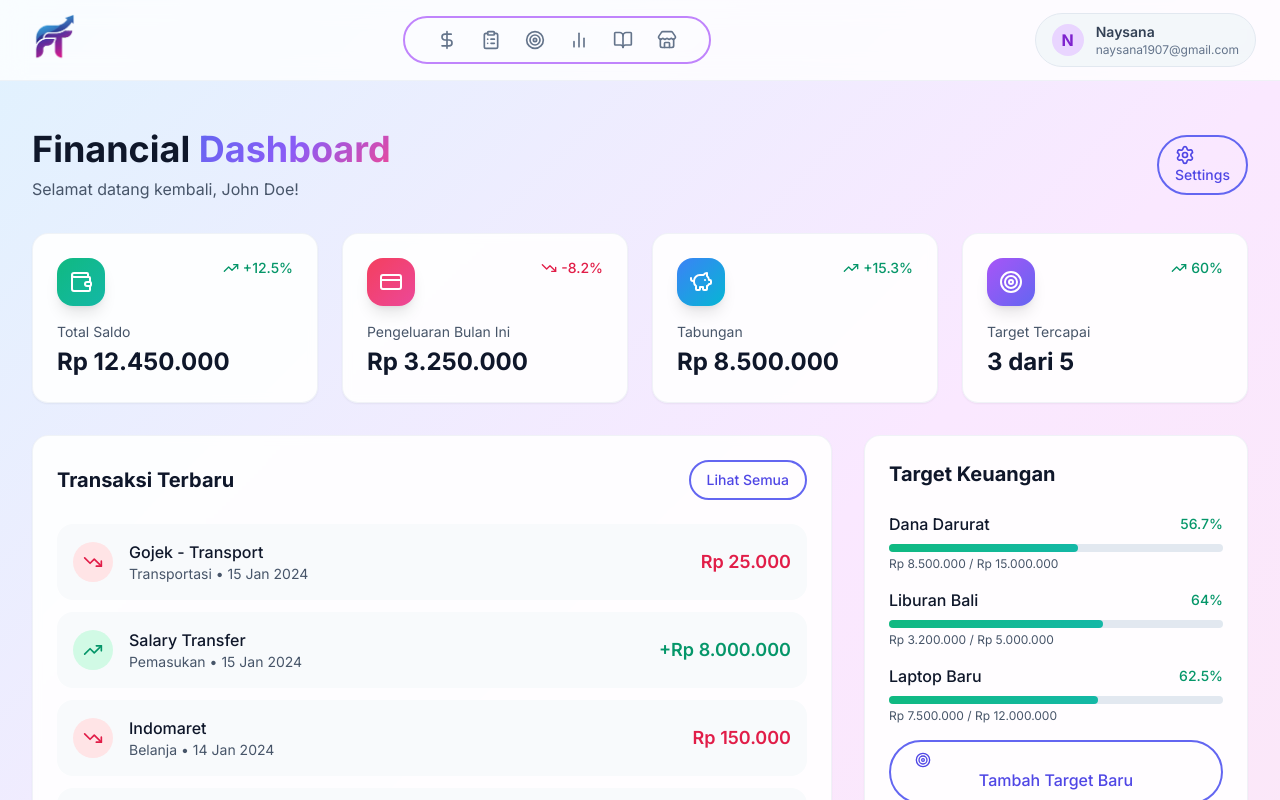
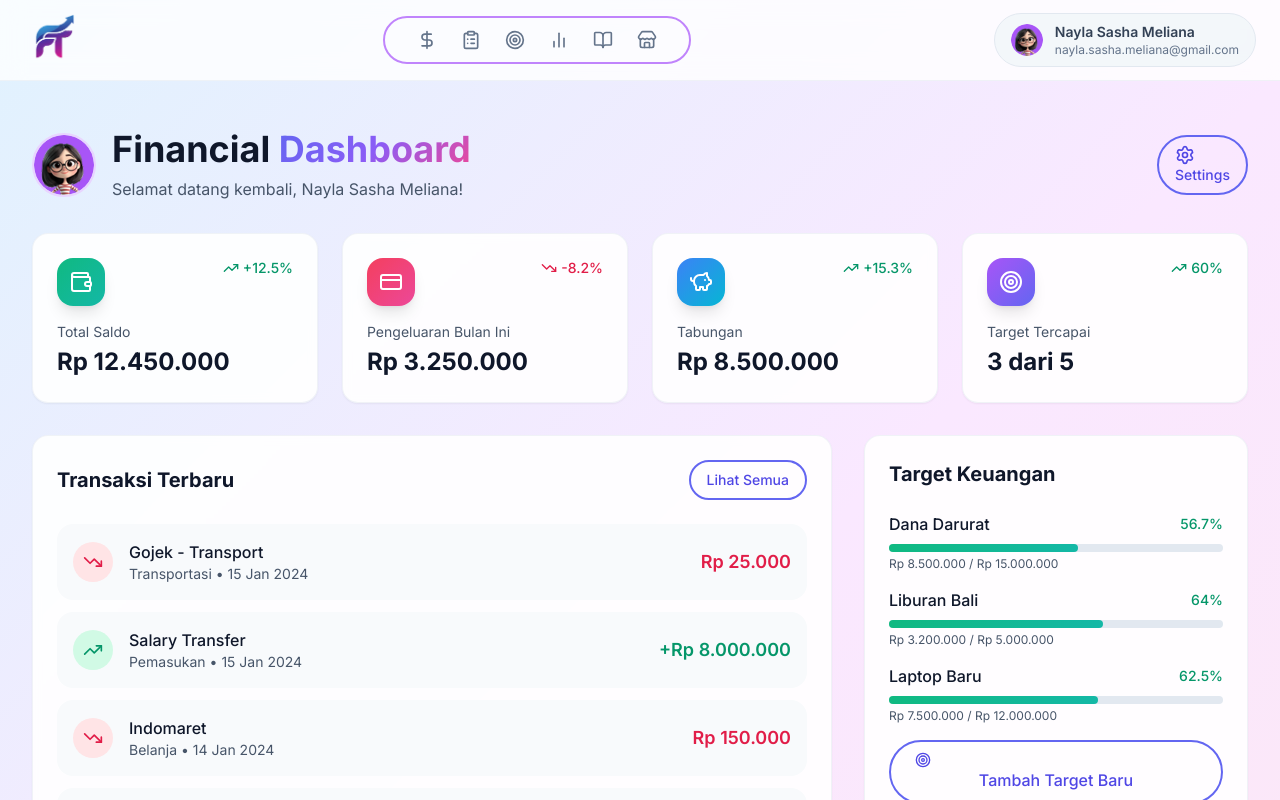
Before and after one commit to TendriZ/FinTrace-Workshop-UI, a React (Vite) app: page /dashboard in a window 1280 px wide. Shown: the top 800 px of the page. Built offline with nearby package versions, Linux system fonts and the light colour scheme.

Commit message:
feat: apply profile image and update user information across dashboard and profile pages

```diff
--- a/src/components/layout/UserHeader.tsx
+++ b/src/components/layout/UserHeader.tsx
@@ -28,10 +28,13 @@ export function UserHeader() {
       </nav>
 
       <div className="flex items-center gap-3 bg-slate-100/80 px-4 py-2 rounded-full border border-slate-200">
-        <div className="w-8 h-8 rounded-full bg-purple-200 flex items-center justify-center text-purple-700 font-bold">N</div>
+        <img
+          src="/images/Photo-Profile-Nayla-Sasha-Meliana.png"
+          alt="Profile"
+          className="w-8 h-8 rounded-full object-cover" />
         <div className="hidden sm:block">
-          <p className="text-sm font-semibold text-slate-700">Naysana</p>
-          <p className="text-xs text-slate-500">naysana1907@gmail.com</p>
+          <p className="text-sm font-semibold text-slate-700">Nayla Sasha Meliana</p>
+          <p className="text-xs text-slate-500">nayla.sasha.meliana@gmail.com</p>
         </div>
       </div>
     </header>
--- a/src/pages/dashboard/DashboardPage.tsx
+++ b/src/pages/dashboard/DashboardPage.tsx
@@ -140,11 +140,17 @@ export function DashboardPage() {
       <div className="container-1280 px-4 sm:px-6 lg:px-8 py-12">
         {/* Header */}
         <div className="flex items-center justify-between mb-8">
-          <div>
-            <h1 className="text-3xl md:text-4xl font-bold text-slate-900 mb-2">
-              Financial <span className="gradient-text">Dashboard</span>
-            </h1>
-            <p className="text-slate-600">Selamat datang kembali, John Doe!</p>
+          <div className="flex items-center gap-4">
+            <img
+              src="/images/Photo-Profile-Nayla-Sasha-Meliana.png"
+              alt="Profile"
+              className="w-16 h-16 rounded-full object-cover border-2 border-purple-200" />
+            <div>
+              <h1 className="text-3xl md:text-4xl font-bold text-slate-900 mb-2">
+                Financial <span className="gradient-text">Dashboard</span>
+              </h1>
+              <p className="text-slate-600">Selamat datang kembali, Nayla Sasha Meliana!</p>
+            </div>
           </div>
           <Button variant="outline" size="sm">
             <SettingsIcon className="w-5 h-5 mr-2" />
--- a/src/pages/dashboard/ProfilePage.tsx
+++ b/src/pages/dashboard/ProfilePage.tsx
@@ -23,10 +23,10 @@ export function ProfilePage() {
   const [twoFactor, setTwoFactor] = useState(false);
 
   const [formData, setFormData] = useState({
-    firstName: 'John',
-    lastName: 'Doe',
-    jobTitle: 'Software Engineer',
-    department: 'Engineering',
+    firstName: 'Nayla',
+    lastName: 'Sasha Meliana',
+    jobTitle: 'Financial Analyst',
+    department: 'Finance',
     bio: 'Financial enthusiast and lifelong learner. Passionate about helping others achieve financial freedom.'
   });
 
@@ -123,11 +123,11 @@ export function ProfilePage() {
               <img
                   src="/images/Photo-Profile-Nayla-Sasha-Meliana.png"
                   alt="Profile"
-                  className="w-12 h-12 object-contain" />
+                  className="w-20 h-20 object-cover rounded-full" />
             </div>
             <div className="flex-1">
-              <h2 className="text-2xl font-bold mb-1">John Doe</h2>
-              <p className="text-white/80 mb-3">@johndoe</p>
+              <h2 className="text-2xl font-bold mb-1">Nayla Sasha Meliana</h2>
+              <p className="text-white/80 mb-3">@naylasasha</p>
               <div className="flex flex-wrap gap-2 mb-3">
                 <Badge className="bg-white/20 text-white border-0">Royal Buyer</Badge>
                 <Badge className="bg-white/20 text-white border-0">Verified</Badge>
@@ -387,11 +387,11 @@ export function ProfilePage() {
               <div className="space-y-4">
                 <div>
                   <p className="text-sm text-slate-600 mb-1">Username</p>
-                  <p className="font-medium text-slate-900">@johndoe</p>
+                  <p className="font-medium text-slate-900">@naylasasha</p>
                 </div>
                 <div>
                   <p className="text-sm text-slate-600 mb-1">Email</p>
-                  <p className="font-medium text-slate-900">john.doe@example.com</p>
+                  <p className="font-medium text-slate-900">nayla.sasha.meliana@gmail.com</p>
                 </div>
                 <div>
                   <p className="text-sm text-slate-600 mb-1">Phone</p>
```
